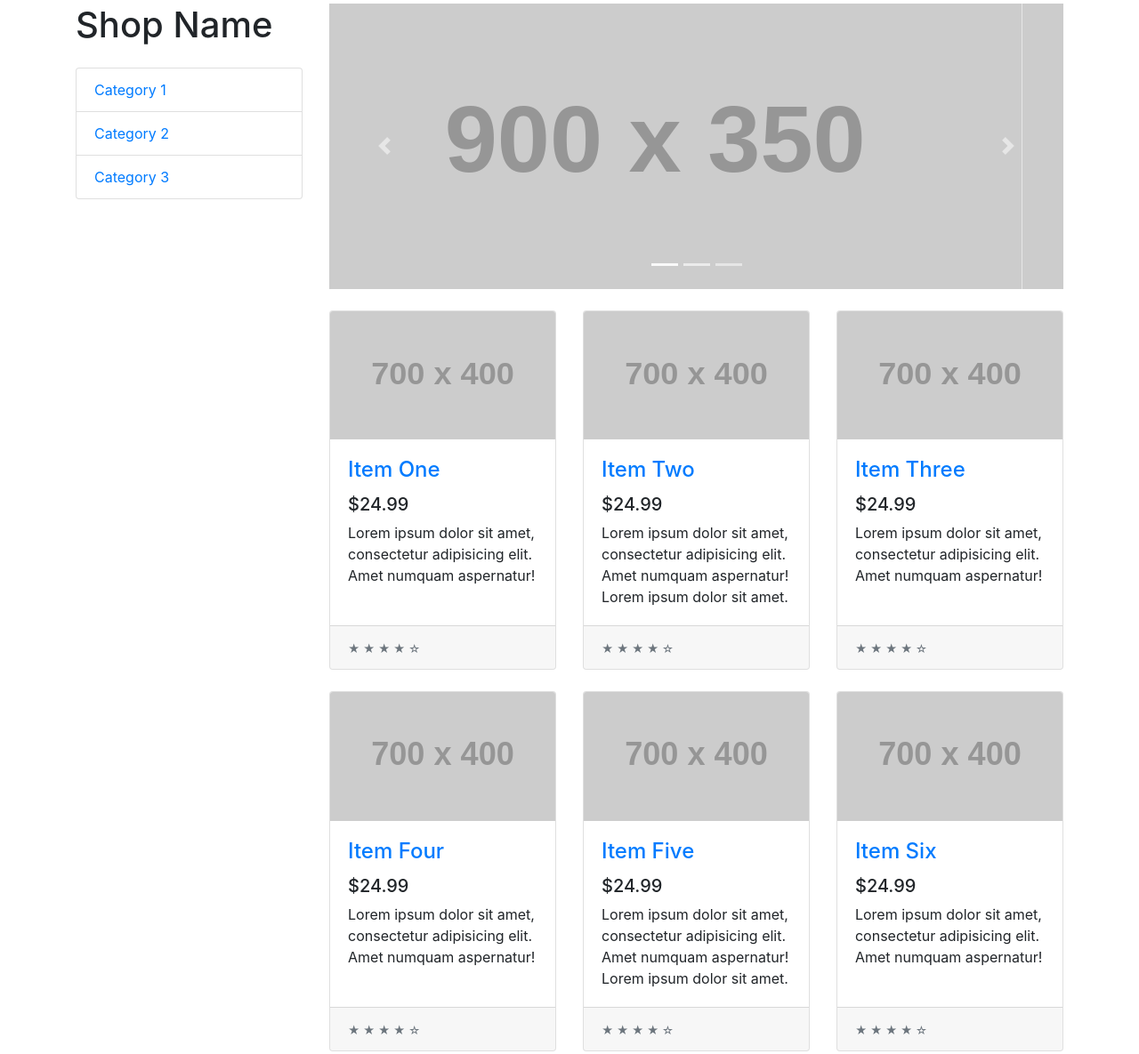
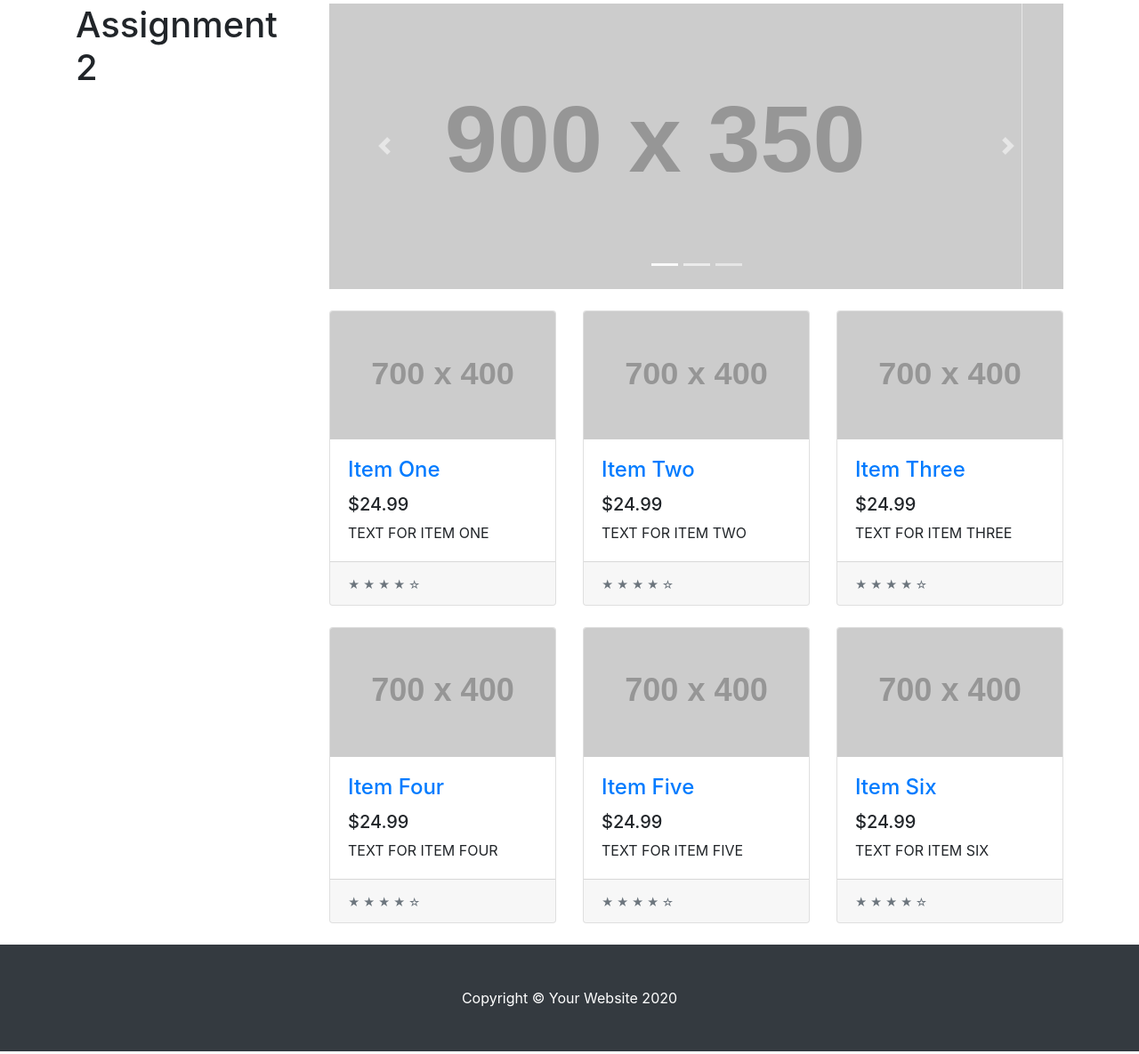
Before and after one commit to nelsop90/Assignment2, a website: page index.html in a window 1280 px wide. Shown: the part 76-1261 px from the top of the page at 89% size. Drawn offline with Linux system fonts and the light colour scheme; placeholder pictures from the web are drawn by us.

Commit message:
Update index.html

```diff
--- a/index.html
+++ b/index.html
@@ -55,12 +55,7 @@
 
       <div class="col-lg-3">
 
-        <h1 class="my-4">Shop Name</h1>
-        <div class="list-group">
-          <a href="#" class="list-group-item">Category 1</a>
-          <a href="#" class="list-group-item">Category 2</a>
-          <a href="#" class="list-group-item">Category 3</a>
-        </div>
+        <h1 class="my-4">Assignment 2</h1>
 
       </div>
       <!-- /.col-lg-3 -->
@@ -104,7 +99,7 @@
                   <a href="#">Item One</a>
                 </h4>
                 <h5>$24.99</h5>
-                <p class="card-text">Lorem ipsum dolor sit amet, consectetur adipisicing elit. Amet numquam aspernatur!</p>
+                <p class="card-text">TEXT FOR ITEM ONE</p>
               </div>
               <div class="card-footer">
                 <small class="text-muted">&#9733; &#9733; &#9733; &#9733; &#9734;</small>
@@ -120,7 +115,7 @@
                   <a href="#">Item Two</a>
                 </h4>
                 <h5>$24.99</h5>
-                <p class="card-text">Lorem ipsum dolor sit amet, consectetur adipisicing elit. Amet numquam aspernatur! Lorem ipsum dolor sit amet.</p>
+                <p class="card-text">TEXT FOR ITEM TWO</p>
               </div>
               <div class="card-footer">
                 <small class="text-muted">&#9733; &#9733; &#9733; &#9733; &#9734;</small>
@@ -136,7 +131,7 @@
                   <a href="#">Item Three</a>
                 </h4>
                 <h5>$24.99</h5>
-                <p class="card-text">Lorem ipsum dolor sit amet, consectetur adipisicing elit. Amet numquam aspernatur!</p>
+                <p class="card-text">TEXT FOR ITEM THREE</p>
               </div>
               <div class="card-footer">
                 <small class="text-muted">&#9733; &#9733; &#9733; &#9733; &#9734;</small>
@@ -152,7 +147,7 @@
                   <a href="#">Item Four</a>
                 </h4>
                 <h5>$24.99</h5>
-                <p class="card-text">Lorem ipsum dolor sit amet, consectetur adipisicing elit. Amet numquam aspernatur!</p>
+                <p class="card-text">TEXT FOR ITEM FOUR</p>
               </div>
               <div class="card-footer">
                 <small class="text-muted">&#9733; &#9733; &#9733; &#9733; &#9734;</small>
@@ -168,7 +163,7 @@
                   <a href="#">Item Five</a>
                 </h4>
                 <h5>$24.99</h5>
-                <p class="card-text">Lorem ipsum dolor sit amet, consectetur adipisicing elit. Amet numquam aspernatur! Lorem ipsum dolor sit amet.</p>
+                <p class="card-text">TEXT FOR ITEM FIVE</p>
               </div>
               <div class="card-footer">
                 <small class="text-muted">&#9733; &#9733; &#9733; &#9733; &#9734;</small>
@@ -184,7 +179,7 @@
                   <a href="#">Item Six</a>
                 </h4>
                 <h5>$24.99</h5>
-                <p class="card-text">Lorem ipsum dolor sit amet, consectetur adipisicing elit. Amet numquam aspernatur!</p>
+                <p class="card-text">TEXT FOR ITEM SIX</p>
               </div>
               <div class="card-footer">
                 <small class="text-muted">&#9733; &#9733; &#9733; &#9733; &#9734;</small>
```
